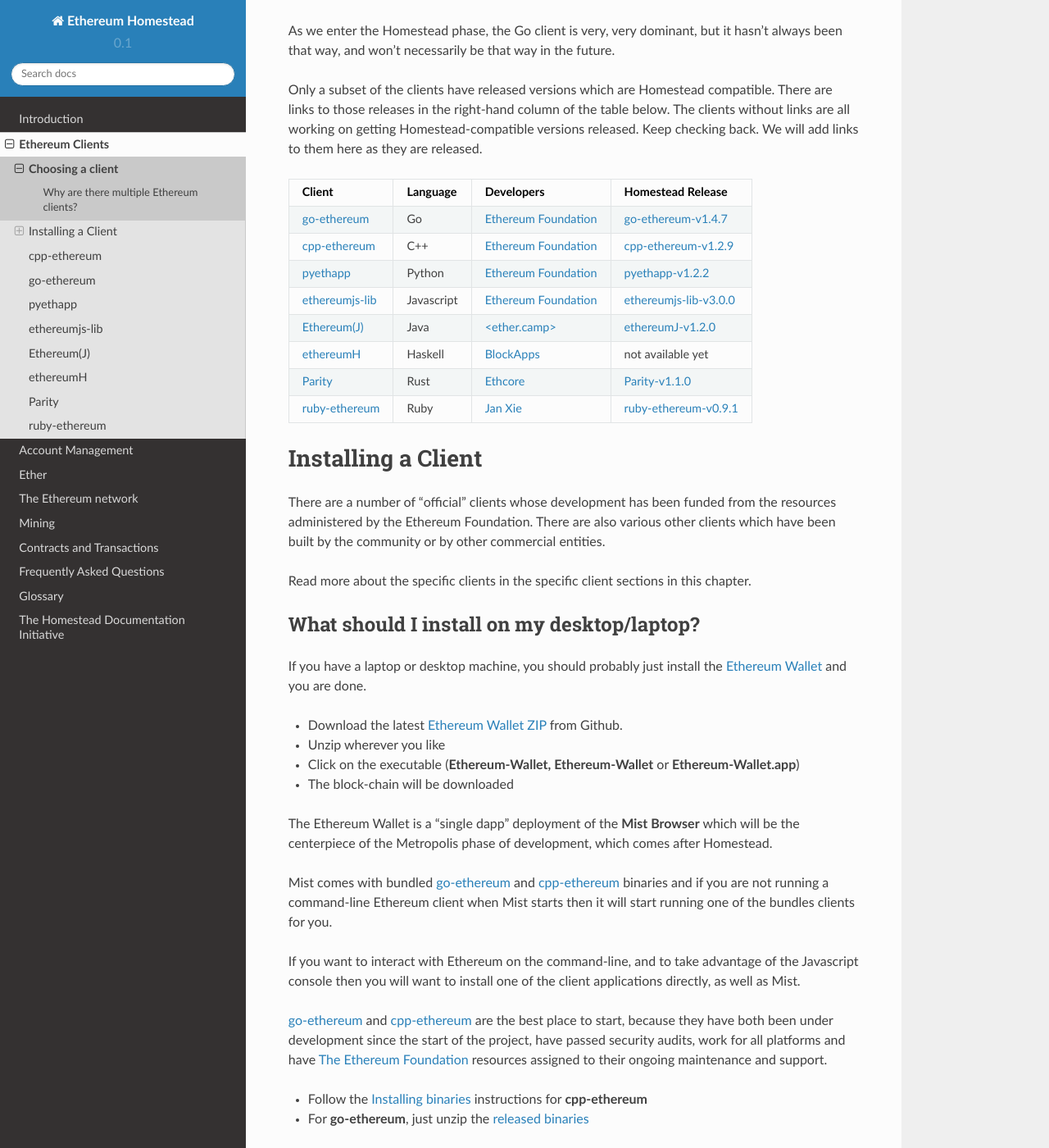
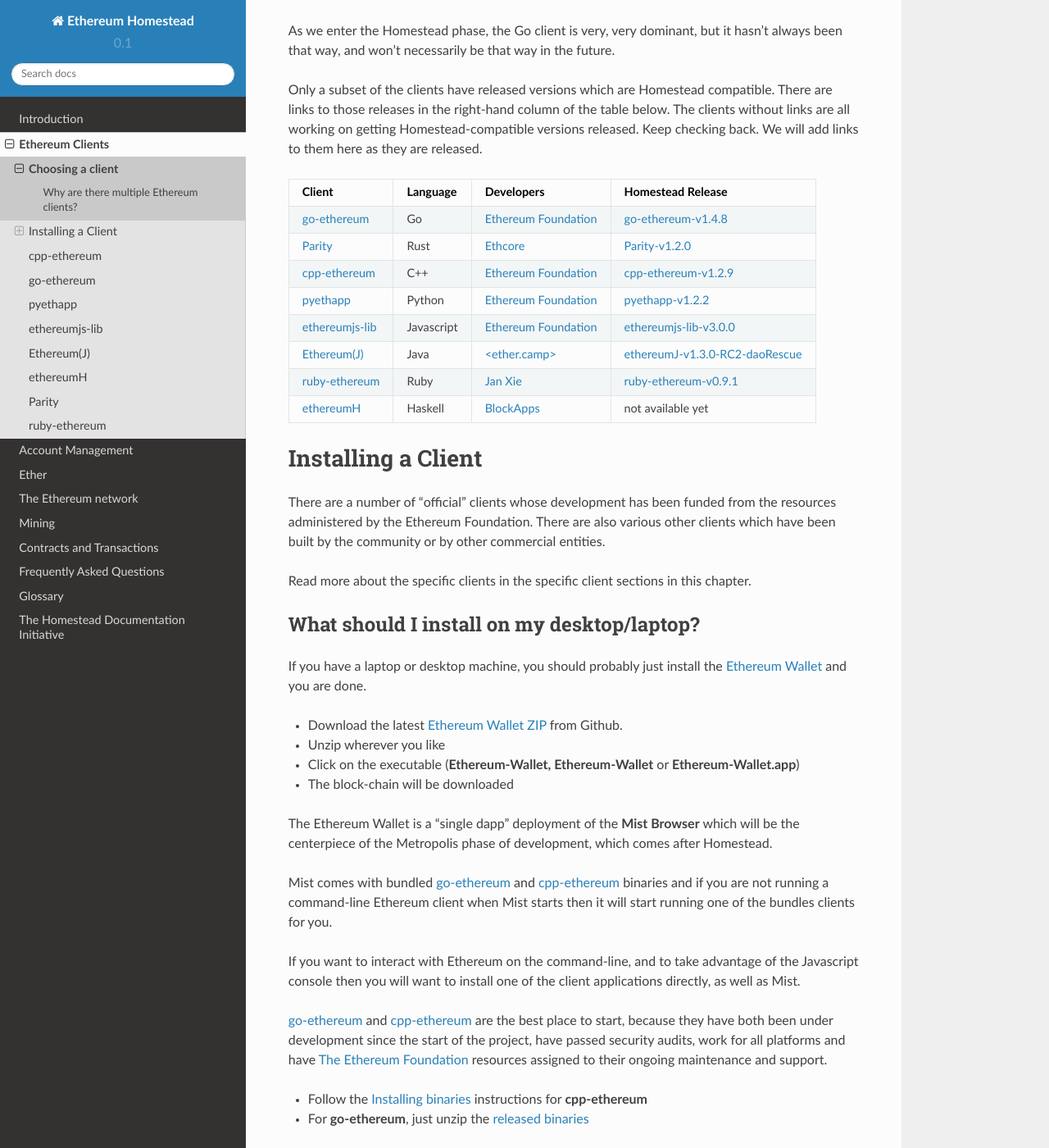
Before and after one commit to ethereum/homestead-guide, a Sphinx documentation site: the page built from source/ethereum-clients/choosing-a-client.rst, in a window 1280 px wide and 1400 px high, scrolled down 478 px. Shown: the whole window at 82% size. Built offline with Sphinx 7.4.7 and the Read the Docs theme 2.0.0, drawn with Linux system fonts in a browser that asks for light colours; some of the changed text lies outside the part shown.

Commit message:
Updated client versions and ordering of clients in table.

```diff
--- a/source/ethereum-clients/choosing-a-client.rst
+++ b/source/ethereum-clients/choosing-a-client.rst
@@ -33,25 +33,25 @@
 Homestead-compatible versions released.   Keep checking back.   We will
 add links to them here as they are released.
 
-+------------------------+------------+------------------------+----------------------------------+
-| Client                 | Language   | Developers             | Homestead Release                |
-+========================+============+========================+==================================+
-| :ref:`go-ethereum`     | Go         | `Ethereum Foundation`_ | `go-ethereum-v1.4.7`_            |
-+------------------------+------------+------------------------+----------------------------------+
-| :ref:`cpp-ethereum`    | C++        | `Ethereum Foundation`_ | `cpp-ethereum-v1.2.9`_           |
-+------------------------+------------+------------------------+----------------------------------+
-| :ref:`pyethapp`        | Python     | `Ethereum Foundation`_ | `pyethapp-v1.2.2`_               |
-+------------------------+------------+------------------------+----------------------------------+
-| :ref:`ethereumjs-lib`  | Javascript | `Ethereum Foundation`_ | `ethereumjs-lib-v3.0.0`_         |
-+------------------------+------------+------------------------+----------------------------------+
-| :ref:`Ethereum\(J\)`   | Java       | `\<ether.camp\>`_      | `ethereumJ-v1.2.0`_              |
-+------------------------+------------+------------------------+----------------------------------+
-| :ref:`ethereumH`       | Haskell    | `BlockApps`_           | not available yet                |
-+------------------------+------------+------------------------+----------------------------------+
-| :ref:`Parity`          | Rust       | `Ethcore`_             | `Parity-v1.1.0`_                 |
-+------------------------+------------+------------------------+----------------------------------+
-| :ref:`ruby-ethereum`   | Ruby       | `Jan Xie`_             | `ruby-ethereum-v0.9.1`_          |
-+------------------------+------------+------------------------+----------------------------------+
++------------------------+------------+------------------------+-----------------------------------+
+| Client                 | Language   | Developers             | Homestead Release                 |
++========================+============+========================+===================================+
+| :ref:`go-ethereum`     | Go         | `Ethereum Foundation`_ | `go-ethereum-v1.4.8`_             |
++------------------------+------------+------------------------+-----------------------------------+
+| :ref:`Parity`          | Rust       | `Ethcore`_             | `Parity-v1.2.0`_                  |
++------------------------+------------+------------------------+-----------------------------------+
+| :ref:`cpp-ethereum`    | C++        | `Ethereum Foundation`_ | `cpp-ethereum-v1.2.9`_            |
++------------------------+------------+------------------------+-----------------------------------+
+| :ref:`pyethapp`        | Python     | `Ethereum Foundation`_ | `pyethapp-v1.2.2`_                |
++------------------------+------------+------------------------+-----------------------------------+
+| :ref:`ethereumjs-lib`  | Javascript | `Ethereum Foundation`_ | `ethereumjs-lib-v3.0.0`_          |
++------------------------+------------+------------------------+-----------------------------------+
+| :ref:`Ethereum\(J\)`   | Java       | `\<ether.camp\>`_      | `ethereumJ-v1.3.0-RC2-daoRescue`_ |
++------------------------+------------+------------------------+-----------------------------------+
+| :ref:`ruby-ethereum`   | Ruby       | `Jan Xie`_             | `ruby-ethereum-v0.9.1`_           |
++------------------------+------------+------------------------+-----------------------------------+
+| :ref:`ethereumH`       | Haskell    | `BlockApps`_           | not available yet                 |
++------------------------+------------+------------------------+-----------------------------------+
 
 .. _Ethereum Foundation: https://ethereum.org/foundation
 .. _\<ether.camp\>: http://www.ether.camp
@@ -59,11 +59,11 @@
 .. _Ethcore: https://ethcore.io/
 .. _Jan Xie: https://github.com/janx/
 
-.. _go-ethereum-v1.4.7: https://github.com/ethereum/go-ethereum/releases/tag/v1.4.7
+.. _go-ethereum-v1.4.8: https://github.com/ethereum/go-ethereum/releases/tag/v1.4.8
 .. _cpp-ethereum-v1.2.9: https://github.com/ethereum/webthree-umbrella/releases/tag/v1.2.9
 .. _ethereumjs-lib-v3.0.0: https://github.com/ethereumjs/ethereumjs-lib/releases/tag/v3.0.0
-.. _ethereumJ-v1.2.0: https://github.com/ethereum/ethereumj/releases/tag/1.2.0
-.. _Parity-v1.1.0: https://github.com/ethcore/parity/releases/tag/v1.1.0
+.. _ethereumJ-v1.3.0-RC2-daoRescue: https://github.com/ethereum/ethereumj/releases/tag/1.3.0-RC2-daoRescue
+.. _Parity-v1.2.0: https://github.com/ethcore/parity/releases/tag/v1.2.0
 .. _pyethapp-v1.2.2: https://github.com/ethereum/pyethapp/releases/tag/v1.2.2
 .. _ruby-ethereum-v0.9.1: https://rubygems.org/gems/ruby-ethereum/versions/0.9.1
 
--- a/source/ethereum-clients/ethereumh/index.rst
+++ b/source/ethereum-clients/ethereumh/index.rst
@@ -9,5 +9,5 @@
 
 Links:
 
-* Github: https://github.com/jamshidh/ethereum-client-haskell
+* Github: https://github.com/blockapps/ethereumH
 * BlockApps: http://www.blockapps.net/
```
Also changed, not shown: other parts of source/ethereum-clients/choosing-a-client.rst (+2 -0 lines).
